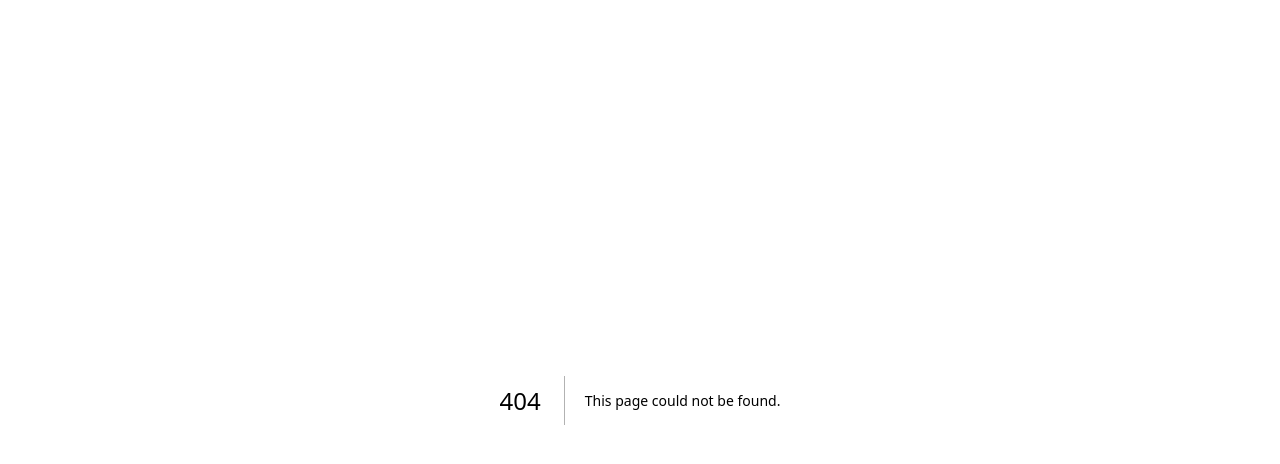
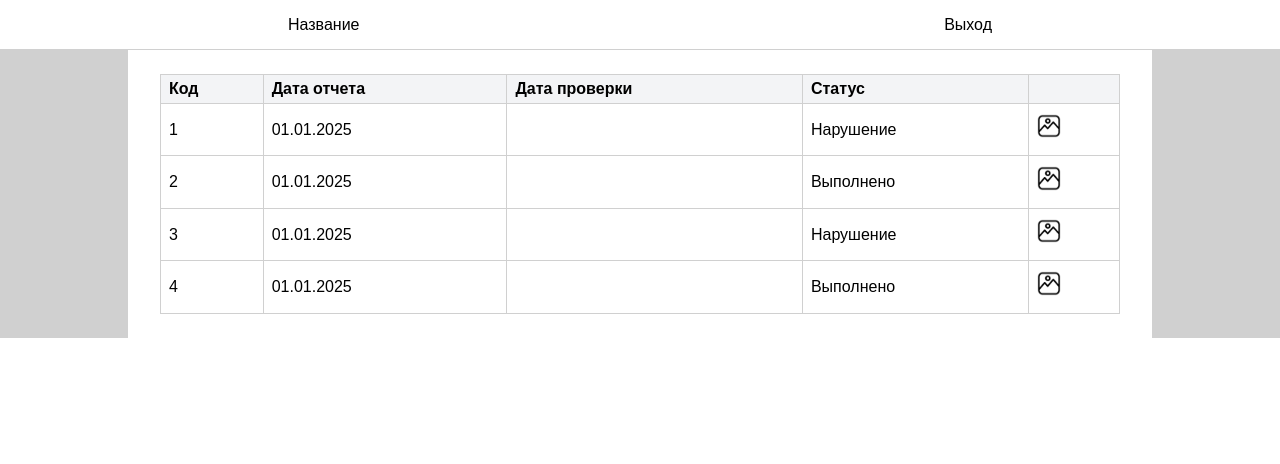
Before and after one commit to FoxStudiosTeam/LDT-03-MOSCOW, a Next.js app in the folder frontend/: page /reports in a window 1280 px wide. Before the commit this address had no page. Shown: the top 464 px of the page. Built offline with nearby package versions, Linux system fonts and the light colour scheme.

Commit message:
add reports page and photos.svg

```diff
--- a/frontend/src/app/orders/page.tsx
+++ b/frontend/src/app/orders/page.tsx
@@ -20,7 +20,7 @@ const ordersData: Order[] = [
 
 export default function Orders() {
     return (
-        <div className="flex justify-center min-h-screen bg-[#D0D0D0] mt-[50px]">
+        <div className="flex justify-center bg-[#D0D0D0] mt-[50px]">
             <Header />
             <main className="w-[80%] bg-white px-8 py-6">
                 <table className="w-full border-collapse text-left">
--- /dev/null
+++ b/frontend/src/app/reports/page.tsx
@@ -0,0 +1,108 @@
+'use client';
+
+import { Header } from "@/app/components/header";
+import React, { useState } from "react";
+import Image from "next/image";
+
+const reportsData = [
+    { id: 1, reportDate: "01.01.2025", checkDate: "", status: "Нарушение" },
+    { id: 2, reportDate: "01.01.2025", checkDate: "", status: "Выполнено" },
+    { id: 3, reportDate: "01.01.2025", checkDate: "", status: "Нарушение" },
+    { id: 4, reportDate: "01.01.2025", checkDate: "", status: "Выполнено" },
+];
+
+export default function Reports() {
+    const [isOpen, setIsOpen] = useState(false);
+    const [images, setImages] = useState<string[]>([]);
+    const [loading, setLoading] = useState(false);
+
+    const openModal = async (reportId: number) => {
+        setLoading(true);
+        setIsOpen(true);
+
+        try {
+            const res = await fetch(`http://localhost:8080/api/reports/${reportId}/images`);
+            const data = await res.json();
+
+            setImages(data);
+        } catch (e) {
+            console.error("Ошибка загрузки картинок:", e);
+            setImages([]);
+        } finally {
+            setLoading(false);
+        }
+    };
+
+    return (
+        <div className="flex justify-center bg-[#D0D0D0] mt-[50px]">
+            <Header />
+            <main className="w-[80%] bg-white px-8 py-6">
+                <table className="w-full border-collapse text-left">
+                    <thead>
+                    <tr className="bg-gray-100">
+                        <th className="border px-4 py-2">Код</th>
+                        <th className="border px-4 py-2">Дата отчета</th>
+                        <th className="border px-4 py-2">Дата проверки</th>
+                        <th className="border px-4 py-2">Статус</th>
+                        <th className="border px-4 py-2"></th>
+                    </tr>
+                    </thead>
+                    <tbody>
+                    {reportsData.map((report) => (
+                        <tr key={report.id} className="hover:bg-gray-50">
+                            <td className="border px-4 py-2">{report.id}</td>
+                            <td className="border px-4 py-2">{report.reportDate}</td>
+                            <td className="border px-4 py-2">{report.checkDate}</td>
+                            <td className="border px-4 py-2">{report.status}</td>
+                            <td className="border px-4 py-2 text-center">
+                                <button onClick={() => openModal(report.id)}>
+                                    <Image
+                                        src="/Tables/photos.svg"
+                                        alt="open images"
+                                        width={24}
+                                        height={24}
+                                    />
+                                </button>
+                            </td>
+                        </tr>
+                    ))}
+                    </tbody>
+                </table>
+
+                {isOpen && (
+                    <div className="fixed inset-0 bg-black bg-opacity-70 flex justify-center items-center z-50">
+                        <div className="bg-white p-6 rounded-xl w-[80%] max-h-[80%] overflow-y-auto relative">
+                            <button
+                                onClick={() => setIsOpen(false)}
+                                className="absolute top-3 right-3 text-2xl font-bold text-gray-700 hover:text-black"
+                            >
+                                ✕
+                            </button>
+
+                            <h2 className="text-xl font-semibold mb-4">Фотографии отчёта</h2>
+
+                            {loading ? (
+                                <p>Загрузка...</p>
+                            ) : images.length > 0 ? (
+                                <div className="grid grid-cols-2 md:grid-cols-3 lg:grid-cols-4 gap-4">
+                                    {images.map((img, idx) => (
+                                        <div key={idx} className="relative w-full h-40">
+                                            <Image
+                                                src={img}
+                                                alt={`report image ${idx}`}
+                                                fill
+                                                className="object-cover rounded"
+                                            />
+                                        </div>
+                                    ))}
+                                </div>
+                            ) : (
+                                <p>Нет загруженных изображений</p>
+                            )}
+                        </div>
+                    </div>
+                )}
+            </main>
+        </div>
+    );
+}
```
Also changed, not shown: frontend/public/Tables/photos.svg (added).
